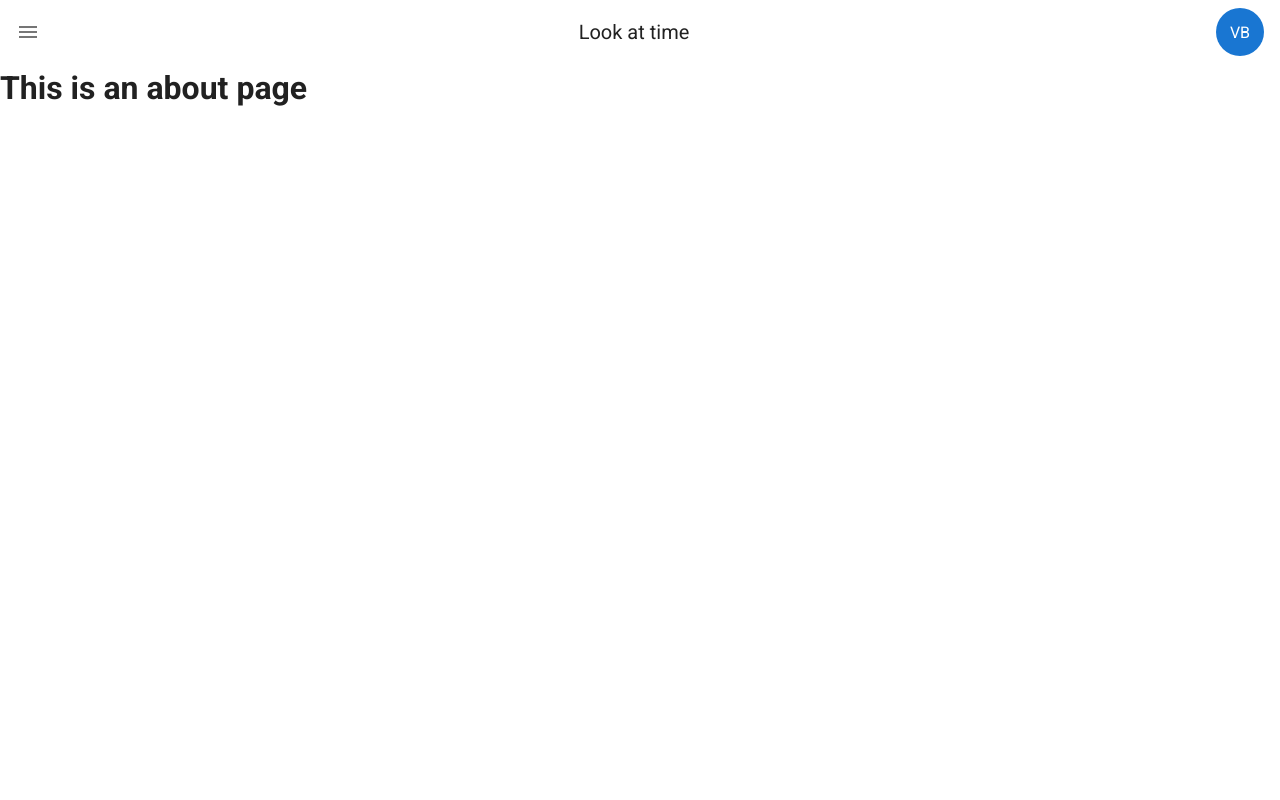
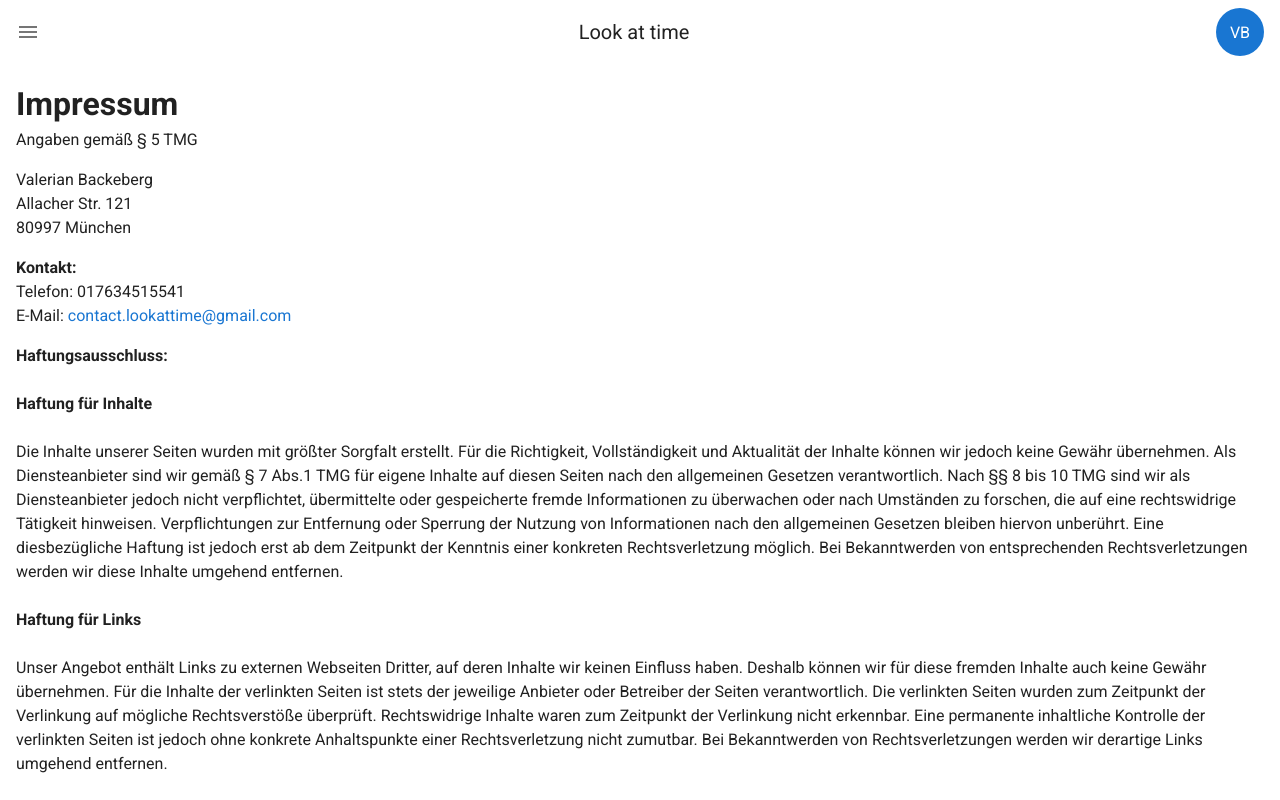
Before and after one commit to vbackeberg/lookattime, a Vue app in the folder web/: page /about in a window 1280 px wide. Built offline with nearby package versions, Linux system fonts and the light colour scheme.

Commit message:
add impressum to about page

```diff
--- a/web/src/views/about.vue
+++ b/web/src/views/about.vue
@@ -1,5 +1,90 @@
 <template>
   <div class="about">
-    <h1>This is an about page</h1>
+    <div class="impressum">
+      <h1>Impressum</h1>
+      <p>Angaben gemäß § 5 TMG</p>
+      <p>
+        Valerian Backeberg<br />
+        Allacher Str. 121<br />
+        80997 München <br />
+      </p>
+      <p>
+        <strong>Kontakt:</strong> <br />
+        Telefon: 017634515541<br />
+        E-Mail:
+        <a href="mailto:contact.lookattime@gmail.com"
+          >contact.lookattime@gmail.com</a
+        >
+      </p>
+      <p>
+        <strong>Haftungsausschluss: </strong><br /><br /><strong
+          >Haftung für Inhalte</strong
+        ><br /><br />
+        Die Inhalte unserer Seiten wurden mit größter Sorgfalt erstellt. Für die
+        Richtigkeit, Vollständigkeit und Aktualität der Inhalte können wir
+        jedoch keine Gewähr übernehmen. Als Diensteanbieter sind wir gemäß § 7
+        Abs.1 TMG für eigene Inhalte auf diesen Seiten nach den allgemeinen
+        Gesetzen verantwortlich. Nach §§ 8 bis 10 TMG sind wir als
+        Diensteanbieter jedoch nicht verpflichtet, übermittelte oder
+        gespeicherte fremde Informationen zu überwachen oder nach Umständen zu
+        forschen, die auf eine rechtswidrige Tätigkeit hinweisen.
+        Verpflichtungen zur Entfernung oder Sperrung der Nutzung von
+        Informationen nach den allgemeinen Gesetzen bleiben hiervon unberührt.
+        Eine diesbezügliche Haftung ist jedoch erst ab dem Zeitpunkt der
+        Kenntnis einer konkreten Rechtsverletzung möglich. Bei Bekanntwerden von
+        entsprechenden Rechtsverletzungen werden wir diese Inhalte umgehend
+        entfernen.
+
+        <br /><br /><strong>Haftung für Links</strong><br /><br />
+        Unser Angebot enthält Links zu externen Webseiten Dritter, auf deren
+        Inhalte wir keinen Einfluss haben. Deshalb können wir für diese fremden
+        Inhalte auch keine Gewähr übernehmen. Für die Inhalte der verlinkten
+        Seiten ist stets der jeweilige Anbieter oder Betreiber der Seiten
+        verantwortlich. Die verlinkten Seiten wurden zum Zeitpunkt der
+        Verlinkung auf mögliche Rechtsverstöße überprüft. Rechtswidrige Inhalte
+        waren zum Zeitpunkt der Verlinkung nicht erkennbar. Eine permanente
+        inhaltliche Kontrolle der verlinkten Seiten ist jedoch ohne konkrete
+        Anhaltspunkte einer Rechtsverletzung nicht zumutbar. Bei Bekanntwerden
+        von Rechtsverletzungen werden wir derartige Links umgehend entfernen.
+
+        <br /><br /><strong>Urheberrecht</strong><br /><br />
+        Die durch die Seitenbetreiber erstellten Inhalte und Werke auf diesen
+        Seiten unterliegen dem deutschen Urheberrecht. Die Vervielfältigung,
+        Bearbeitung, Verbreitung und jede Art der Verwertung außerhalb der
+        Grenzen des Urheberrechtes bedürfen der schriftlichen Zustimmung des
+        jeweiligen Autors bzw. Erstellers. Downloads und Kopien dieser Seite
+        sind nur für den privaten, nicht kommerziellen Gebrauch gestattet.
+        Soweit die Inhalte auf dieser Seite nicht vom Betreiber erstellt wurden,
+        werden die Urheberrechte Dritter beachtet. Insbesondere werden Inhalte
+        Dritter als solche gekennzeichnet. Sollten Sie trotzdem auf eine
+        Urheberrechtsverletzung aufmerksam werden, bitten wir um einen
+        entsprechenden Hinweis. Bei Bekanntwerden von Rechtsverletzungen werden
+        wir derartige Inhalte umgehend entfernen.
+
+        <br /><br /><strong>Datenschutz</strong><br /><br />
+        Die Nutzung unserer Webseite ist in der Regel ohne Angabe
+        personenbezogener Daten möglich. Soweit auf unseren Seiten
+        personenbezogene Daten (beispielsweise Name, Anschrift oder
+        eMail-Adressen) erhoben werden, erfolgt dies, soweit möglich, stets auf
+        freiwilliger Basis. Diese Daten werden ohne Ihre ausdrückliche
+        Zustimmung nicht an Dritte weitergegeben. <br />
+        Wir weisen darauf hin, dass die Datenübertragung im Internet (z.B. bei
+        der Kommunikation per E-Mail) Sicherheitslücken aufweisen kann. Ein
+        lückenloser Schutz der Daten vor dem Zugriff durch Dritte ist nicht
+        möglich. <br />
+        Der Nutzung von im Rahmen der Impressumspflicht veröffentlichten
+        Kontaktdaten durch Dritte zur Übersendung von nicht ausdrücklich
+        angeforderter Werbung und Informationsmaterialien wird hiermit
+        ausdrücklich widersprochen. Die Betreiber der Seiten behalten sich
+        ausdrücklich rechtliche Schritte im Falle der unverlangten Zusendung von
+        Werbeinformationen, etwa durch Spam-Mails, vor.<br />
+      </p>
+    </div>
   </div>
 </template>
+
+<style scoped>
+.about {
+  margin: 16px;
+}
+</style>
```
